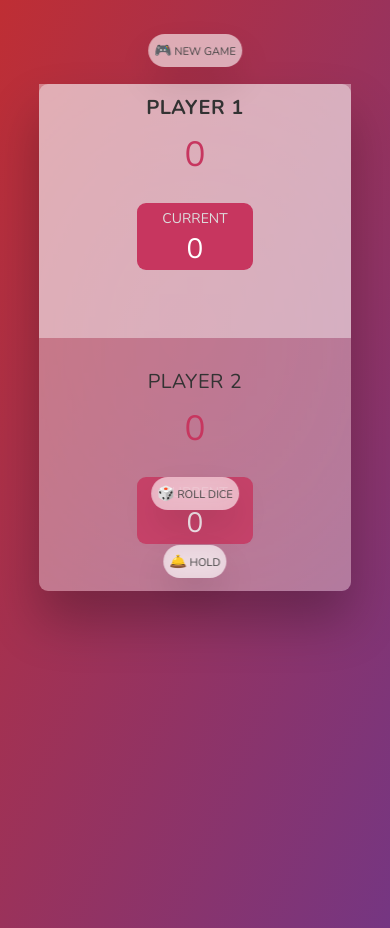
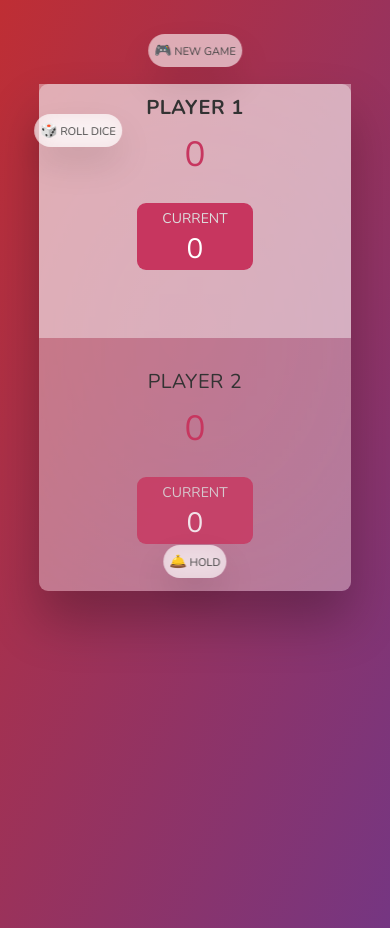
Before and after one commit to ash14ish/02-pig-game, a plain HTML site: page index.html in a window 390 px wide. Drawn offline with nearby package versions, Linux system fonts and the light colour scheme.

Commit message:
pig-game

```diff
--- a/style.css
+++ b/style.css
@@ -254,9 +254,10 @@ main {
     padding-top: 3rem;
   }
 
-  /* .roll {
-
-  } */
+  .roll {
+    top: 3rem;
+    left: 10vw;
+  }
 
   /* .hold {
 
```
